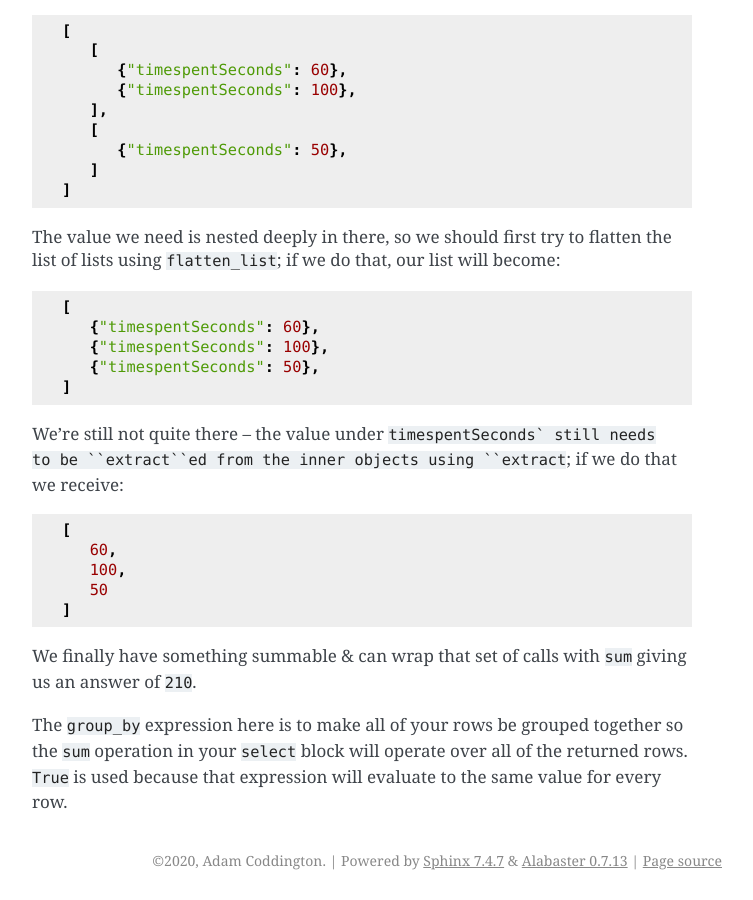
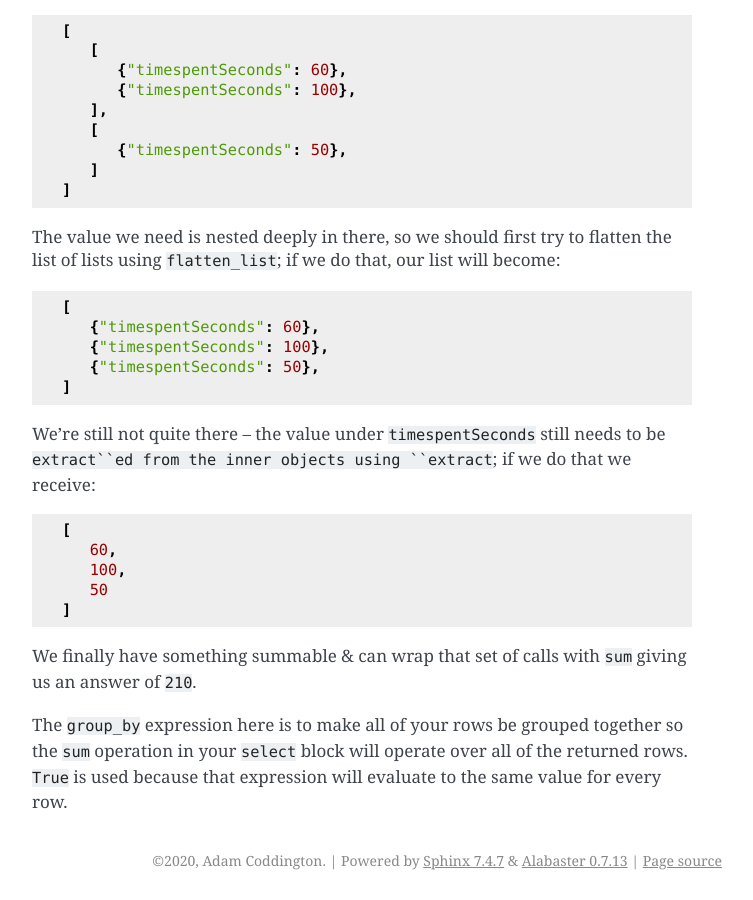
Before and after one commit to coddingtonbear/jira-select, a Sphinx documentation site: the page built from docs/examples.rst, in a window 1280 px wide and 900 px high, scrolled down 2568 px. Shown: the whole window, without its empty margins (388-1141 px from the left). Built offline with Sphinx 7.4.7, drawn with Linux system fonts in a browser that asks for light colours.

Commit message:
Minor documentation bug.

```diff
--- a/docs/examples.rst
+++ b/docs/examples.rst
@@ -141,7 +141,7 @@ will become::
       {"timespentSeconds": 50},
    ]
 
-We're still not quite there -- the value under ``timespentSeconds`
+We're still not quite there -- the value under ``timespentSeconds``
 still needs to be ``extract``ed
 from the inner objects using ``extract``;
 if we do that we receive::
```
